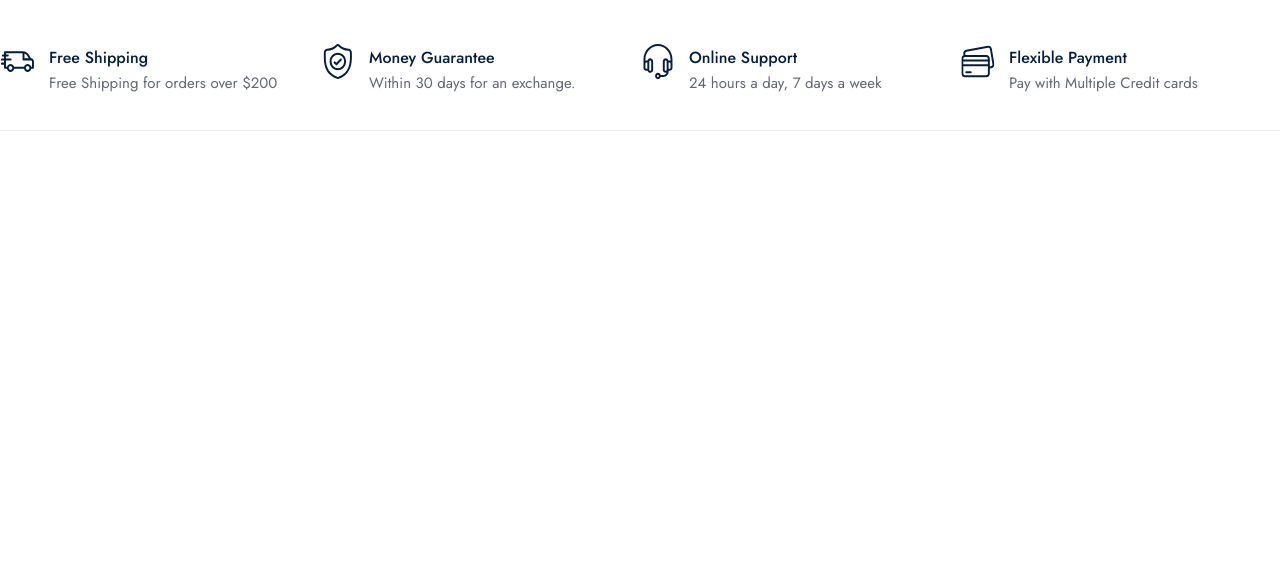
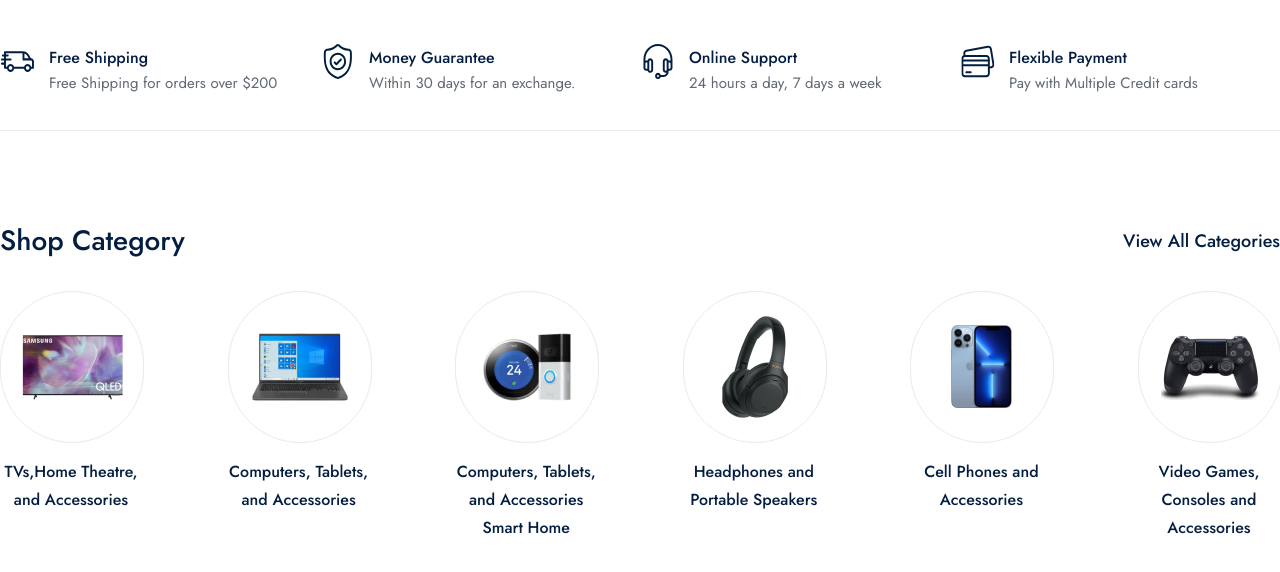
Before and after one commit to shahboz94/zenmart-loyiha, a plain HTML site: page index.html in a window 1280 px wide. Shown: the part 733-1305 px from the top of the page. Before the commit the page ends 924 px from the top, so only its background shows below. Drawn offline with Linux system fonts and the light colour scheme.

Commit message:
feat: completed category section view

```diff
--- a/index.html
+++ b/index.html
@@ -11,7 +11,7 @@
     <link rel="stylesheet" href="public/css/home.css">
 </head>
 <body>
-    <!-- NAVBAR_FRAME -->
+    <!-- navbar frame -->
     <div class="navbar_frame">
         <div class="container">
             <div class="navbar_top">
@@ -102,7 +102,7 @@
             </div>
         </div>
     </div>
-    <!-- HOME_PAGE -->
+    <!-- home page -->
     <div class="home_page">
         <div class="header_frame">
             <div class="container">
@@ -184,6 +184,59 @@
                 </div>
             </div>
         </div>
+        <!-- shop category frame -->
+        <div class="shop_category_frame">
+            <div class="container">
+                <div class="category_top">
+                    <span>Shop Category</span>
+                    <a href="">View All Categories</a>
+                </div>
+                <div class="category_wrapper">
+                    <!-- category box1 -->
+                    <div class="category_box">
+                        <div class="catigory_img_box">
+                            <img src="public/images/category/tv.png" alt="">
+                        </div>
+                        <span>TVs,Home Theatre, and Accessories</span>
+                    </div>
+                    <!-- category box 2-->
+                    <div class="category_box">
+                        <div class="catigory_img_box">
+                            <img src="public/images/category/computer.png" alt="">
+                        </div>
+                        <span>Computers, Tablets, and Accessories</span>
+                    </div>
+                    <!-- category box 3-->
+                    <div class="category_box">
+                        <div class="catigory_img_box">
+                            <img src="public/images/category/smart.png" alt="">
+                        </div>
+                        <span>Computers, Tablets, and Accessories Smart Home</span>
+                    </div>
+                    <!-- category box 4-->
+                    <div class="category_box">
+                        <div class="catigory_img_box">
+                            <img src="public/images/category/headphone.png" alt="">
+                        </div>
+                        <span>Headphones and Portable Speakers</span>
+                    </div>
+                    <!-- category box 5-->
+                    <div class="category_box">
+                        <div class="catigory_img_box">
+                            <img src="public/images/category/phone.png" alt="">
+                        </div>
+                        <span>Cell Phones and Accessories</span>
+                    </div>
+                    <!--category box 6-->
+                    <div class="category_box">
+                        <div class="catigory_img_box">
+                            <img src="public/images/category/game.png" alt="">
+                        </div>
+                        <span>Video Games, Consoles and Accessories</span>
+                    </div>
+                </div>
+            </div>
+        </div>
     </div>
 </body>
 </html>
--- a/public/css/command.css
+++ b/public/css/command.css
@@ -292,3 +292,87 @@ p {
     line-height: 20px;
     color: #ffffff;
 }
+/* SHOP CATEGORY*/
+.shop_category_frame {
+    position: relative;
+    margin-top: 90px;
+    width: 100%;
+    height: auto;
+
+    display: flex;
+    justify-content: center;
+}
+.shop_category_frame .container {
+    flex-direction: column;
+}
+.shop_category_frame .container .category_top {
+    width: 100%;
+    height: auto;
+
+    display: flex;
+    flex-direction: row;
+    justify-content: space-between;
+    align-items: center;
+}
+.shop_category_frame .category_top span {
+    font-family: "Jost";
+    font-style: normal;
+    font-weight: 500;
+    font-size: 28px;
+    line-height: 40px;
+
+    color: #041e42;
+}
+.shop_category_frame .category_top a {
+    font-family: "Jost";
+    font-style: normal;
+    font-weight: 500;
+    font-size: 18px;
+    line-height: 22px;
+
+    color: #041e42;
+}
+.shop_category_frame .category_top a:hover {
+    border-bottom: 2px solid #041e42;
+}
+.shop_category_frame .container .category_wrapper {
+    margin-top: 30px;
+    width: 100%;
+    height: auto;
+
+    display: flex;
+    flex-direction: row;
+    justify-content: space-between;
+}
+.shop_category_frame .category_wrapper .category_box {
+    width: 142px;
+    height: auto;
+    display: flex;
+    flex-direction: column;
+    cursor: pointer;
+}
+.shop_category_frame .category_box .catigory_img_box {
+    width: 100%;
+    height: 150px;
+
+    display: flex;
+    align-items: center;
+    justify-content: center;
+
+    border: 1px solid #eaeaea;
+    border-radius: 150px;
+
+}
+.shop_category_frame .category_box span {
+    margin-top: 15px;
+    width:auto;
+    height: 90px;
+    font-family: "Jost";
+    font-style: normal;
+    font-weight: 500;
+    font-size: 16px;
+    line-height: 28px;
+
+    text-align: center;
+    color: #041e42;
+}
```
